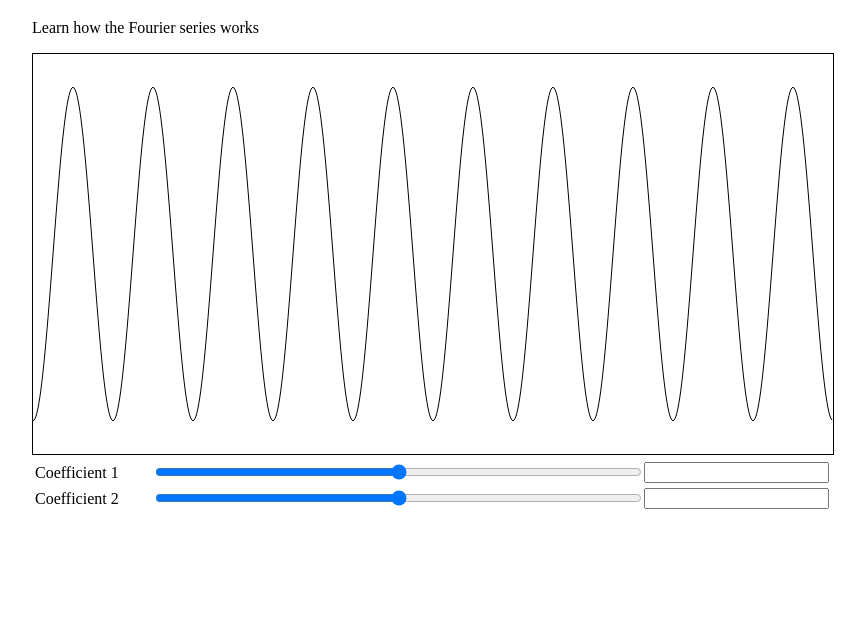
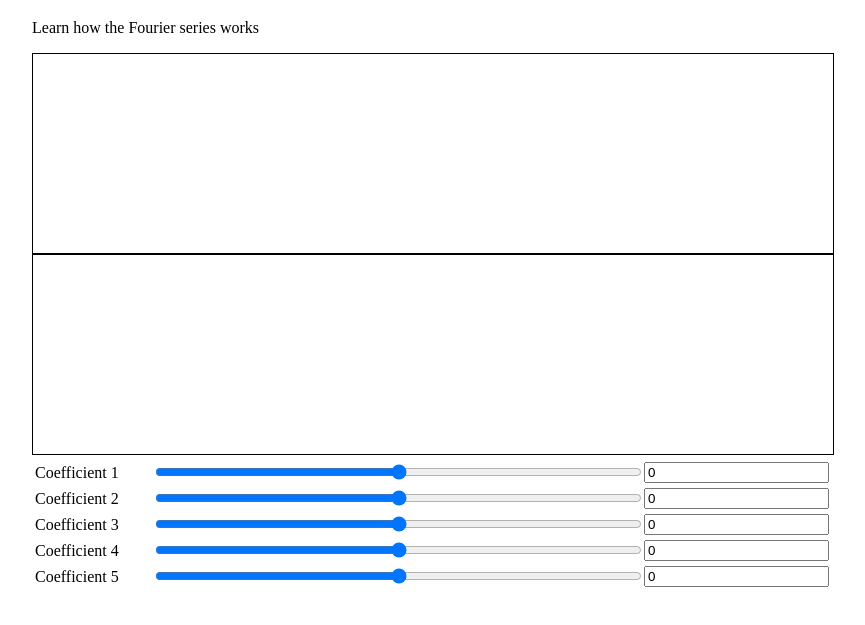
Before and after one commit to DanielHader/fourier-matching, a plain HTML site: page index.html in a window 1280 px wide. Shown: the part 61-686 px from the top of the page, without its empty margins (208-1073 px from the left). Drawn offline with Linux system fonts and the light colour scheme.

Commit message:
sliders now influence plot

```diff
--- /dev/null
+++ b/default.css
@@ -0,0 +1,38 @@
+body {
+    margin: 0;
+}
+
+canvas {
+    border: solid black 1px;
+    touch-action: none;
+}
+
+#container {
+    width: 800px;
+    margin: 0 auto;
+}
+
+#fourier-canvas {
+    width: 800px;
+    height: 400px;
+}
+
+#slider-table {
+    width: 100%;
+}
+
+.label-td {
+    width: 15%;
+}
+
+.slider-td {
+    width: 65%;
+}
+
+.input-td {
+    width: 20%;
+}
+
+input[type="range"] {
+    width: 100%;
+}
--- a/index.html
+++ b/index.html
@@ -5,46 +5,7 @@
     <title>Fourier Matching</title>
     <meta charset="utf-8">
     <script type="module" src="src/main.js"></script>
-    <style>
-      body {
-	  margin: 0;
-      }
-
-      canvas {
-	  border: solid black 1px;
-	  touch-action: none;
-      }
-
-      #container {
-	  width: 800px;
-	  margin: 0 auto;
-      }
-
-      #fourier-canvas {
-	  width: 800px;
-	  height: 400px;
-      }
-
-      #slider-table {
-	  width: 100%;
-      }
-
-      .label-td {
-	  width: 15%;
-      }
-
-      .slider-td {
-	  width: 65%;
-      }
-
-      .input-td {
-	  width: 20%;
-      }
-
-      input[type="range"] {
-	  width: 100%;
-      }
-    </style>
+    <link rel="stylesheet" href="default.css">
   </head>
 
   <body>
@@ -53,18 +14,7 @@
 	<h1>Fourier Matching</h1>
 	<p>Learn how the Fourier series works</p>
 	<canvas id="fourier-canvas"></canvas>
-	<table id="slider-table">
-	  <tr>
-	    <td class="label-td">Coefficient 1</td>
-	    <td class="slider-td"><input class="slider" id="slider-1" type="range"></input></td>
-	    <td class="input-td"><input id="input-1"></td>
-	  </tr>
-	  <tr>
-	    <td class="label-td">Coefficient 2</td>
-	    <td class="slider-td"><input class="slider" id="slider-2" type="range"></input></td>
-	    <td class="input-td"><input id="input-2"></td>
-	  </tr>
-	</table>
+	<table id="slider-table"></table>
       </div>
     </div>
   </body>
--- a/src/main.js
+++ b/src/main.js
@@ -1,14 +1,17 @@
 let canvas, context;
 
 const bounds = {
-    x_min: -5,
-    x_max: 5,
+    x_min: -2,
+    x_max: 2,
     y_min: -1.2,
     y_max: 1.2,
 };
 
-const amplitudes = [0.0, 1.0];
-const phases = [0.0, 0.0];
+const sliders = [];
+const inputs = [];
+
+const amplitudes = [0];
+const phases = [0];
 const period = 1;
 
 function fourier(x) {
@@ -20,12 +23,31 @@ function fourier(x) {
     return y;
 }
 
+function affine(x, in_min, in_max, out_min, out_max) {
+    return (x - in_min) / (in_max - in_min) * (out_max - out_min) + out_min;
+}
+
 function plot() {
+    context.clearRect(0, 0, canvas.width, canvas.height);
+
+    /*
+    context.lineWidth = 1;
     context.beginPath();
-    for (let px = 0; px < canvas.width; px++) {
-	const x = px / canvas.width * (bounds.x_max - bounds.x_min) + bounds.x_min;
+    for (let x = Math.ceil(bounds.x_min); x <= Math.floor(bounds.x_max); x++) {
+
+	//context.moveTo(
+    }
+    context.stroke();
+    */
+
+    context.lineWidth = 2;
+    context.beginPath();
+    for (let px = 0; px <= canvas.width; px++) {
+	const x = affine(px, 0, canvas.width, bounds.x_min, bounds.x_max);
+	//const x = px / canvas.width * (bounds.x_max - bounds.x_min) + bounds.x_min;
 	const y = fourier(x);
-	const py = (y - bounds.y_min) / (bounds.y_max - bounds.y_min) * canvas.height;
+	const py = affine(y, bounds.y_min, bounds.y_max, 0, canvas.height);
+	//const py = (y - bounds.y_min) / (bounds.y_max - bounds.y_min) * canvas.height;
 	if (px == 0) {
 	    context.moveTo(px, py);
 	} else {
@@ -45,13 +67,65 @@ function resize_canvas() {
     canvas.height = buffer_height;
 }
 
-function init() {
+function slider_event(event, index) {
+    const value = Number(event.target.value);
+    amplitudes[index] = value;
+    inputs[index].value = value;
+    plot();
+}
+
+function init(degree) {
     canvas = document.getElementById("fourier-canvas");
     context = canvas.getContext("2d");
+
+    const slider_table = document.getElementById("slider-table");
+    for (let i = 1; i <= degree; i++) {
+	const tr = document.createElement("tr");
+
+	const label_td = Object.assign(document.createElement("td"), {
+	    className: "label-td",
+	    textContent: `Coefficient ${i}`,
+	});
+
+	const slider_td = Object.assign(document.createElement("td"), {
+	    className: "slider-td",
+	});
+	const slider = Object.assign(document.createElement("input"), {
+	    className: "slider",
+	    type: "range",
+	    id: `slider-${i}$`,
+	    value: 0.0,
+	    min: -2.0,
+	    max: 2.0,
+	    step: 0.1,
+	});
+	slider_td.appendChild(slider);
+	slider.addEventListener("input", (event) => slider_event(event, i));
+	sliders[i] = slider;
+
+	const input_td = Object.assign(document.createElement("td"), {
+	    className: "input-td",
+	});
+	const input = Object.assign(document.createElement("input"), {
+	    id: `input-${i}$`,
+	    value: 0.0,
+	});
+	input_td.appendChild(input);
+	inputs[i] = input;
+
+	tr.appendChild(label_td);
+	tr.appendChild(slider_td);
+	tr.appendChild(input_td);
+
+	slider_table.appendChild(tr);
+
+	amplitudes.push(0);
+	phases.push(0);
+    }
 
     resize_canvas();
 
     plot();
 }
 
-init();
+window.addEventListener("load", () => init(5));
```
